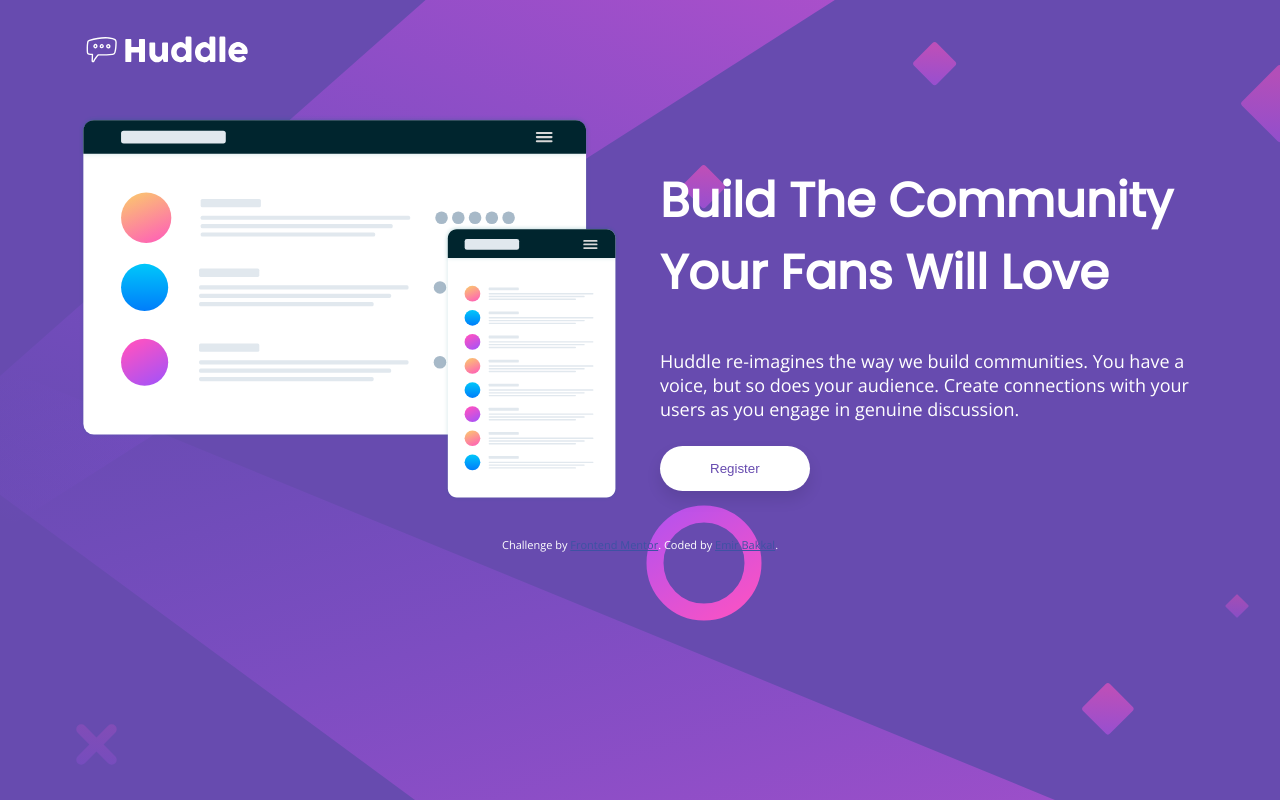
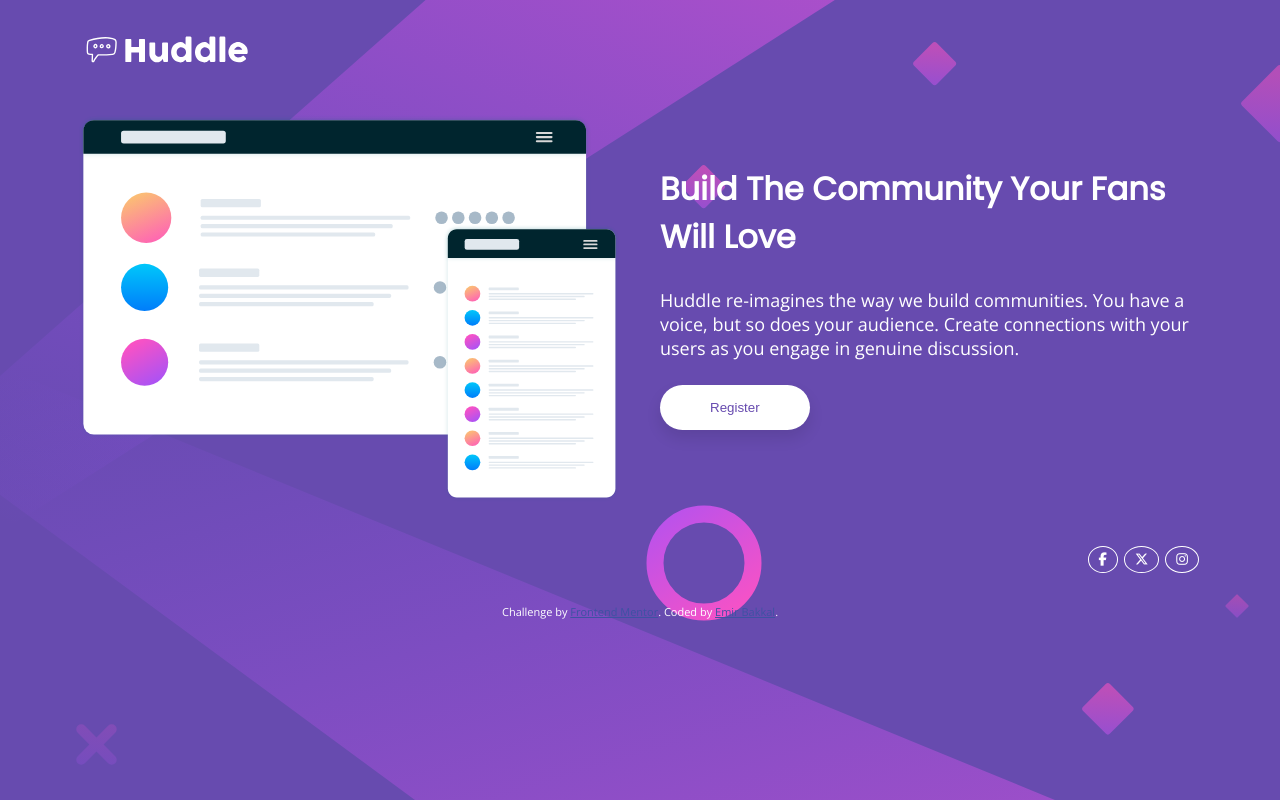
Before and after one commit to EmirBakkal0/huddle-landing-page-with-single-introductory-section, a plain HTML site: page index.html in a window 1280 px wide. Drawn offline with nearby package versions, Linux system fonts and the light colour scheme.

Commit message:
finished for now

```diff
--- a/index.html
+++ b/index.html
@@ -19,7 +19,7 @@
   <link rel="preconnect" href="https://fonts.googleapis.com">
   <link rel="preconnect" href="https://fonts.gstatic.com" crossorigin>
   <link href="https://fonts.googleapis.com/css2?family=Open+Sans&family=Poppins&display=swap" rel="stylesheet">
-
+  <script src="https://kit.fontawesome.com/ca25fd091d.js" crossorigin="anonymous"></script>
   <link rel="stylesheet" href="style.css">
 
 
@@ -44,23 +44,31 @@
             Create connections with your users as you engage in genuine discussion.
 
           </p>
-          <div class="wrap">
+          <div class="mobile-align-item-center">
             <button class="btn">Register</button>
           </div>
-
       </div>
     </div>
+
   </div>
 
 
+  <footer>
+    <div class="container">
+      <div class="row">
+        <div class="col-8"></div>
+        <div class= "col-4 wrap">
+          <button class="btn-social mx-1"><i class="fa-brands fa-facebook-f" ></i></button>
+          <button class="btn-social mx-1"><i class="fa-brands fa-x-twitter" ></i></button>
+          <button class="btn-social mx-1"><i class="fa-brands fa-instagram"></i></button>
+        </div>
+      </div>
+    </div>
 
 
-
-
-  <footer>
     <p class="attribution">
       Challenge by <a href="https://www.frontendmentor.io?ref=challenge" target="_blank">Frontend Mentor</a>.
-      Coded by <a href="#">Emir Bakkal</a>.
+      Coded by <a href="https://github.com/EmirBakkal0">Emir Bakkal</a>.
     </p>
   </footer>
 </body>
--- a/style.css
+++ b/style.css
@@ -1,10 +1,6 @@
 * {
     box-sizing: border-box;
   }
-
-
-
-
 
 h2{
     color: white;
@@ -19,6 +15,10 @@ p{
 
 .mb-1{
   margin-bottom:25px;
+}
+.mx-1{
+  margin-left: 3px;
+  margin-right: 3px;
 }
 
 
@@ -37,6 +37,31 @@ p{
   background-color:hsl(300, 69%, 71%);
   color: white;
 }
+
+.btn-social{
+  border: solid;
+  border-width: 1px;
+  border-radius: 50%;
+  background-color: transparent;
+  border-color: white;
+  color: #fff;
+  box-shadow: none;
+  padding-left: 10px;
+  padding-right: 10px;
+  padding-top: 5px;
+  padding-bottom: 5px;
+
+}
+.btn-social:hover{
+  border-color:hsl(300, 69%, 71%);
+  color: hsl(300, 69%, 71%);
+}
+
+.social-icons{
+  width: 10px;
+  color: #fff;
+}
+
 
 
 @media screen and (max-width:450px) {
@@ -67,6 +92,12 @@ body {
   align-items: center;
   justify-content: center;
 }
+.mobile-align-item-center{
+  display: flex;
+  align-items: center;
+  justify-content: center;
+}
+
 
 }
 
@@ -76,7 +107,55 @@ img {
   padding: 30px,20px;
 }
 
-  @media only screen and (min-width: 451px) {
+@media only screen and (min-width: 451px) and (max-width:1300px){
+  /* For desktop: */
+  [class*="col-"]{
+    padding: 20px;
+  }
+  .col-1 {width: 8.33%;}
+  .col-2 {width: 16.66%;}
+  .col-3 {width: 25%;}
+  .col-4 {width: 33.33%;}
+  .col-5 {width: 41.66%;}
+  .col-6 {width: 50%;}
+  .col-7 {width: 58.33%;}
+  .col-8 {width: 66.66%;}
+  .col-9 {width: 75%;}
+  .col-10 {width: 83.33%;}
+  .col-11 {width: 91.66%;}
+  .col-12 {width: 100%;}
+  body {
+      background-image: url('images/bg-desktop.svg');
+      background-color: hsl(257, 40%, 49%);
+      background-repeat: no-repeat;
+
+  }
+  .row{
+      display:flex;
+      justify-content: center;
+
+  }
+  .container{
+    padding-left: 50px;
+    padding-right:50px ;
+  }
+  .font-large{
+    font-size:xx-large;
+  }
+  .font-med{
+    font-size:large;
+  }
+  .wrap {
+    display: flex;
+    align-items: end;
+    justify-content: end;
+  }
+
+}
+
+
+
+  @media only screen and (min-width: 1300px) {
     /* For desktop: */
     [class*="col-"]{
       padding: 20px;
@@ -114,6 +193,11 @@ img {
     .font-med{
       font-size:large;
     }
+    .wrap {
+      display: flex;
+      align-items: end;
+      justify-content: end;
+    }
 
 
   }
```
Also changed, not shown: image/README-template/1700388069573.png (added), image/README-template/1700388081001.png (added), images/desktop-screenshot.png (added), images/facebook-f.svg (added), images/logo-facebook.svg (added), images/mobile-screenshot.png (added), 1 other file.
